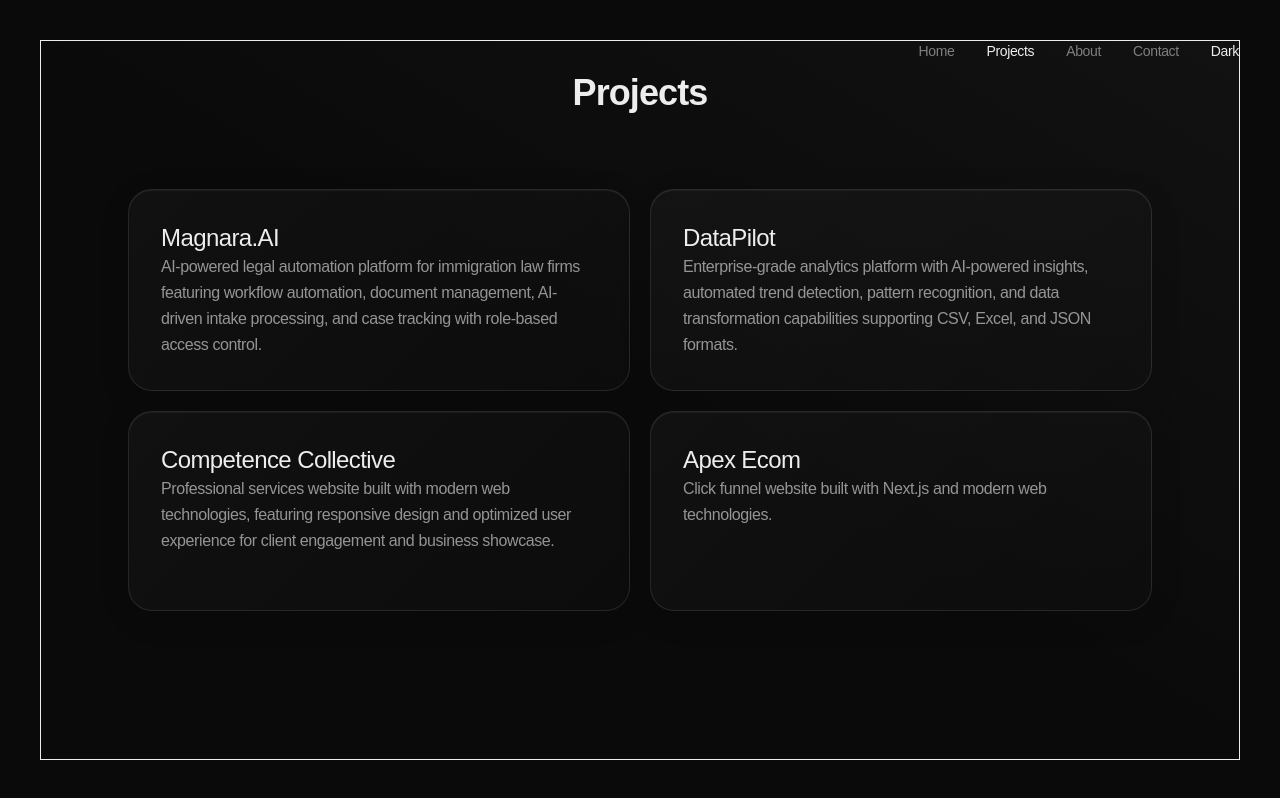
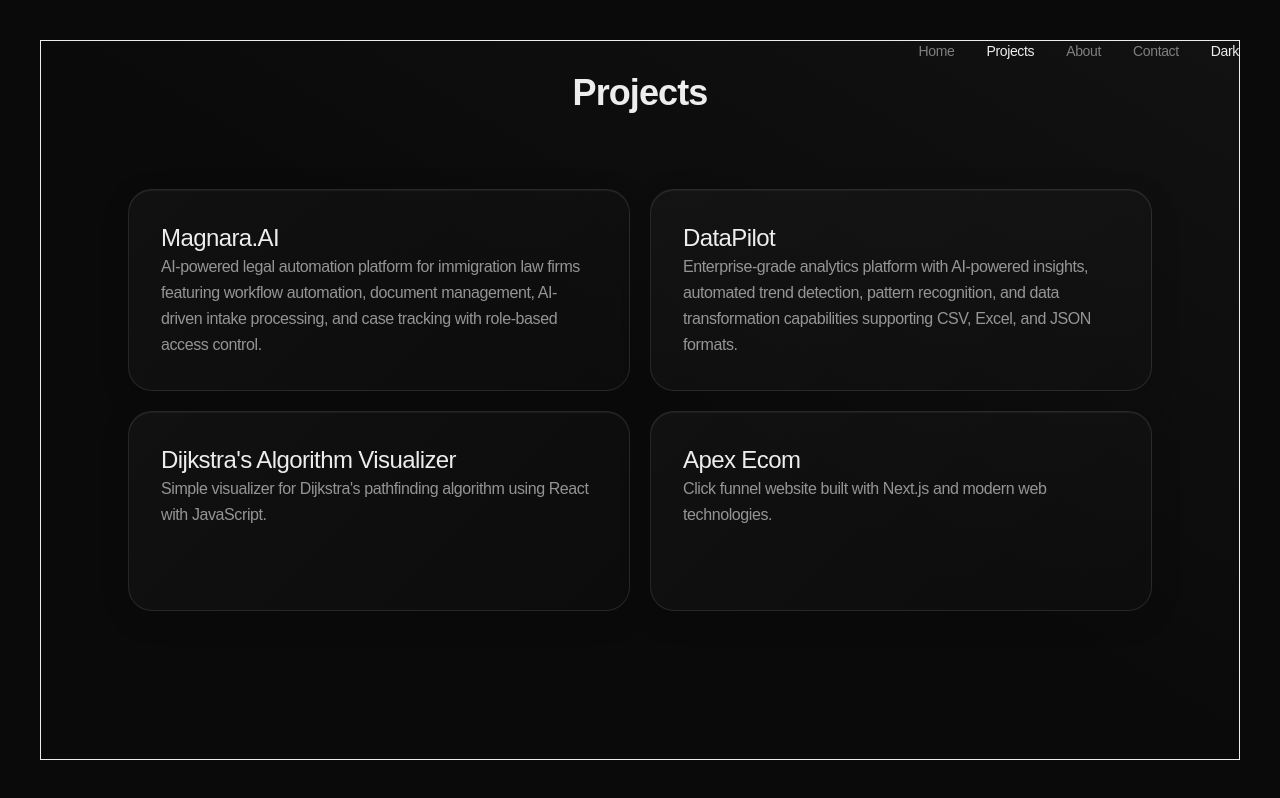
Before and after one commit to aaronjager2000/portfolio-site, a Next.js app: page / in a window 1280 px wide. Both pictures are taken after a click on the button "Projects". Built offline with nearby package versions, Linux system fonts and the light colour scheme; a web font is replaced by a local one.

Commit message:
updated projects

```diff
--- a/src/app/page.tsx
+++ b/src/app/page.tsx
@@ -137,12 +137,12 @@
                   {
                     title: "DataPilot",
                     desc: "Enterprise-grade analytics platform with AI-powered insights, automated trend detection, pattern recognition, and data transformation capabilities supporting CSV, Excel, and JSON formats.",
-                    url: "https://github.com/aaronjager2000/datapilot"
+                    url: "https://datapilot-landing.vercel.app/"
                   },
                   {
-                    title: "Competence Collective",
-                    desc: "Professional services website built with modern web technologies, featuring responsive design and optimized user experience for client engagement and business showcase.",
-                    url: "https://www.competencecollective.com"
+                    title: "Dijkstra's Algorithm Visualizer",
+                    desc: "Simple visualizer for Dijkstra's pathfinding algorithm using React with JavaScript.",
+                    url: "https://github.com/aaronjager2000/djikstras-algo"
                   },
                   {
                     title: "Apex Ecom",
```
